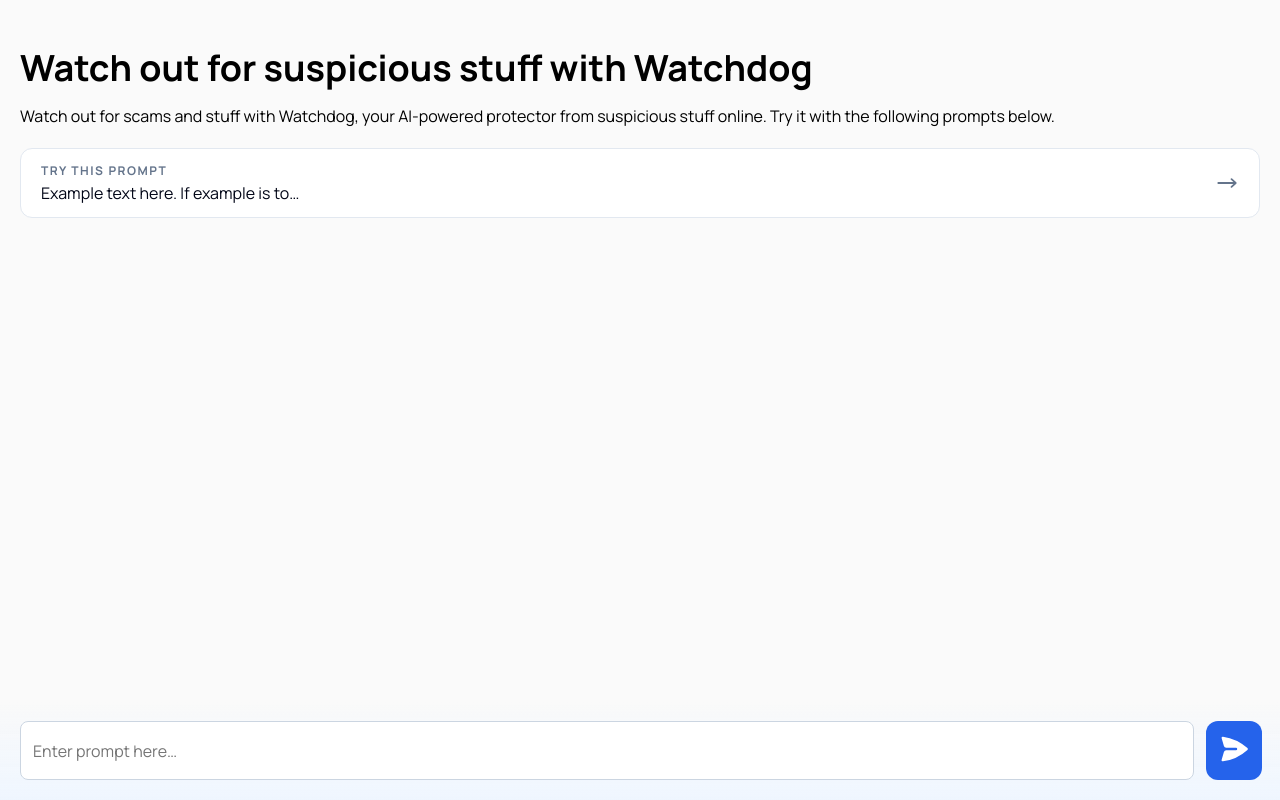
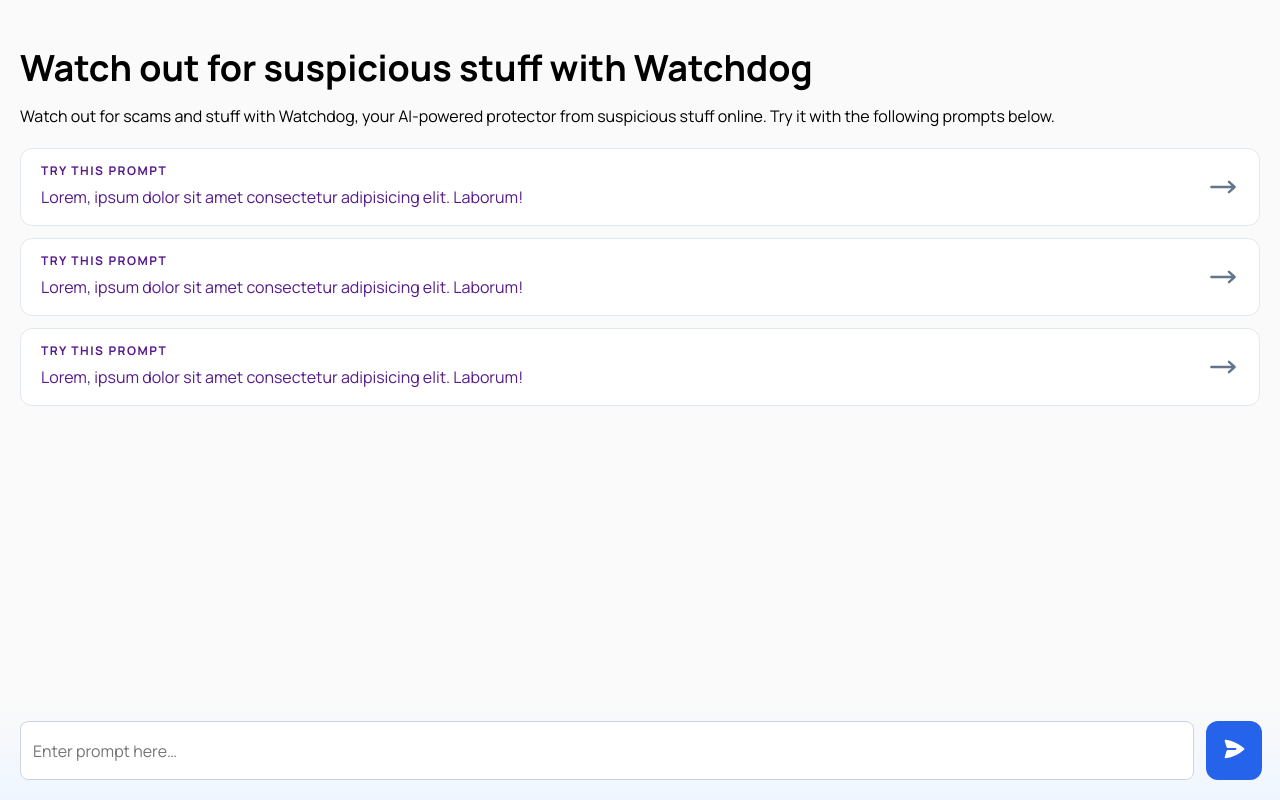
Before and after one commit to DFriend01/Watchdog, a SvelteKit app in the folder web_service/: page /app in a window 1280 px wide. Built offline with nearby package versions, Linux system fonts and the light colour scheme; a web font is replaced by a local one.

Commit message:
prompt button styled

```diff
--- a/web_service/src/lib/featureDiv.svelte
+++ b/web_service/src/lib/featureDiv.svelte
@@ -15,7 +15,7 @@
     />
   </div>
   <h5>{featureHeading}</h5>
-  <p class="paragraph"><slot /></p>
+  <slot />
 </div>
 
 <style>
@@ -24,6 +24,10 @@
     color: var(--text-lg);
     border-radius: var(--sp-12);
     padding: var(--sp-20);
+  }
+
+  .paragraph {
+    text-overflow: ellipsis;
   }
 
   .feature-img {
--- /dev/null
+++ b/web_service/src/lib/promptButton.svelte
@@ -0,0 +1,60 @@
+<script>
+  export let targetLink = "";
+</script>
+
+<a
+  href={targetLink}
+  class="prompt-button"
+>
+  <div class="prompt-content">
+    <p class="overline-3">Try this prompt</p>
+    <p class="body"><slot /></p>
+  </div>
+  <div class="button-icon">
+    <svg
+      xmlns="http://www.w3.org/2000/svg"
+      viewBox="0 0 20 20"
+      fill="currentColor"
+      class="w-5 h-5"
+    >
+      <path
+        fill-rule="evenodd"
+        d="M2 10a.75.75 0 01.75-.75h12.59l-2.1-1.95a.75.75 0 111.02-1.1l3.5 3.25a.75.75 0 010 1.1l-3.5 3.25a.75.75 0 11-1.02-1.1l2.1-1.95H2.75A.75.75 0 012 10z"
+        clip-rule="evenodd"
+      />
+    </svg>
+  </div>
+</a>
+
+<style>
+  .prompt-button {
+    display: flex;
+    flex-direction: row;
+    text-decoration: none;
+    align-items: center;
+    align-content: center;
+    justify-content: space-between;
+    background-color: var(--white);
+    padding: var(--sp-16) var(--sp-20);
+    border-radius: var(--sp-12);
+    border: 1px solid var(--slate-200);
+    gap: var(--sp-12);
+  }
+
+  .prompt-button:hover {
+    background-color: var(--slate-100);
+  }
+
+  .prompt-content > .overline-3 {
+    margin-bottom: var(--sp-8);
+  }
+
+  .button-icon {
+    width: var(--sp-32);
+    display: flex;
+  }
+
+  .button-icon > svg {
+    color: var(--text-sm);
+  }
+</style>
--- a/web_service/src/routes/app/+page.svelte
+++ b/web_service/src/routes/app/+page.svelte
@@ -1,3 +1,7 @@
+<script>
+  import PromptButton from "$lib/promptButton.svelte";
+</script>
+
 <div class="watchdog-container">
   <div class="watchdog-content-container">
     <h4>Watch out for suspicious stuff with Watchdog</h4>
@@ -7,29 +11,21 @@
     >
 
     <div class="prompts-container">
-      <a
-        href="#"
-        class="prompt-button"
+      <PromptButton
+        ><p class="paragraph"
+          >Lorem, ipsum dolor sit amet consectetur adipisicing elit. Laborum!</p
+        ></PromptButton
       >
-        <div class="prompt-content">
-          <p class="overline-3">Try this prompt</p>
-          <p class="body">Example text here. If example is to…</p>
-        </div>
-        <div class="button-icon">
-          <svg
-            xmlns="http://www.w3.org/2000/svg"
-            viewBox="0 0 20 20"
-            fill="currentColor"
-            class="w-5 h-5"
-          >
-            <path
-              fill-rule="evenodd"
-              d="M2 10a.75.75 0 01.75-.75h12.59l-2.1-1.95a.75.75 0 111.02-1.1l3.5 3.25a.75.75 0 010 1.1l-3.5 3.25a.75.75 0 11-1.02-1.1l2.1-1.95H2.75A.75.75 0 012 10z"
-              clip-rule="evenodd"
-            />
-          </svg>
-        </div>
-      </a>
+      <PromptButton
+        ><p class="paragraph"
+          >Lorem, ipsum dolor sit amet consectetur adipisicing elit. Laborum!</p
+        ></PromptButton
+      >
+      <PromptButton
+        ><p class="paragraph"
+          >Lorem, ipsum dolor sit amet consectetur adipisicing elit. Laborum!</p
+        ></PromptButton
+      >
     </div>
   </div>
 
@@ -94,10 +90,6 @@
     font-size: var(--sp-16);
   }
 
-  .button-icon > svg {
-    color: var(--text-sm);
-  }
-
   .input-container > button {
     width: var(--sp-56);
     height: auto;
@@ -105,7 +97,7 @@
     color: var(--white);
     background-color: var(--primary-600);
     border-radius: var(--sp-12);
-    padding: var(--sp-12);
+    padding: var(--sp-16);
     border: none;
   }
 
@@ -113,30 +105,11 @@
     background-color: var(--primary-700);
   }
 
-  .prompt-content > .overline-3 {
-    margin-bottom: var(--sp-8);
-  }
-
-  .prompt-button {
-    display: flex;
-    flex-direction: row;
-    text-decoration: none;
-    align-items: center;
-    align-content: center;
-    justify-content: space-between;
-    background-color: var(--white);
-    padding: var(--sp-16) var(--sp-20);
-    border-radius: var(--sp-12);
-    border: 1px solid var(--slate-200);
-  }
-
   .prompts-container {
     margin-top: var(--sp-20);
-  }
-
-  .button-icon {
     display: flex;
-    width: var(--sp-24);
+    flex-direction: column;
+    gap: var(--sp-12);
   }
 
   .overline-3 {
```
